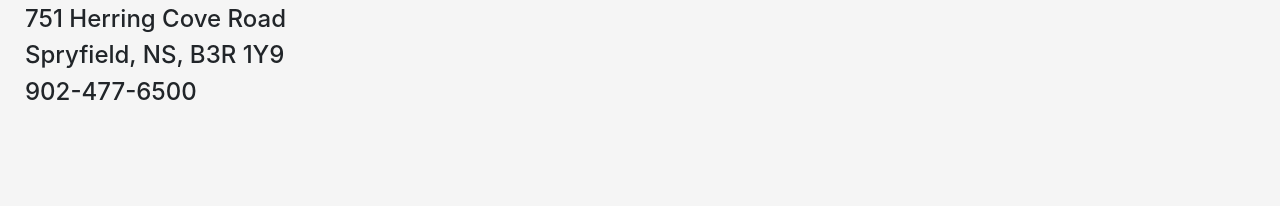
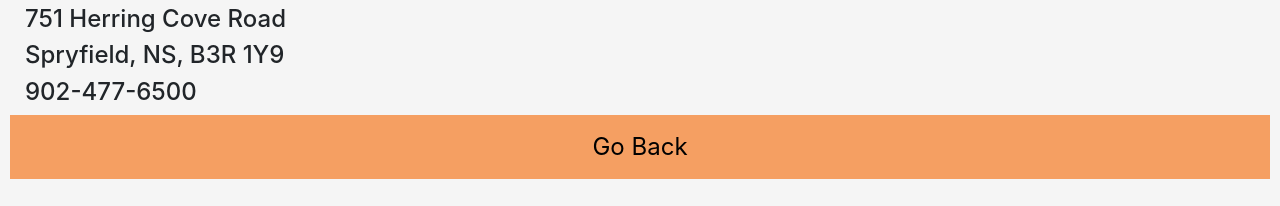
Before and after one commit to macker213/resume, a plain HTML site: page Resume2.html in a window 1280 px wide. Shown: the part 594-800 px from the top of the page. Drawn offline with nearby package versions, Linux system fonts and the light colour scheme.

Commit message:
updated files

```diff
--- a/Resume2.html
+++ b/Resume2.html
@@ -57,8 +57,12 @@
     </div>
   </div>
 
+  <input class = block1 type="button" onclick="location.href='index.html';" value="Go Back" />
 
-    <script type="text/javascript">
+
+  <script defer src="https://use.fontawesome.com/releases/v5.0.6/js/all.js"></script>
+  <script src="https://ajax.googleapis.com/ajax/libs/jquery/3.3.1/jquery.min.js">
+
 
 
 
--- a/resume.css
+++ b/resume.css
@@ -75,3 +75,15 @@ body {
    border-color: #f59f62;
    text-align: center;
    }
+
+   .block1
+   {
+    display: block;
+    width: 100%;
+    border: none;
+    background-color: #f59f62;
+    padding: 14px 28px;
+    font-size: 24px;
+    cursor: pointer;
+    text-align: center;
+    }
--- a/resume.js
+++ b/resume.js
@@ -1,5 +1,5 @@
 $(document).ready(function(){
   $(".button").click (function(){
-    console.log("hello there!!")
+    //console.log("hello there!!")
   });
 });
```
